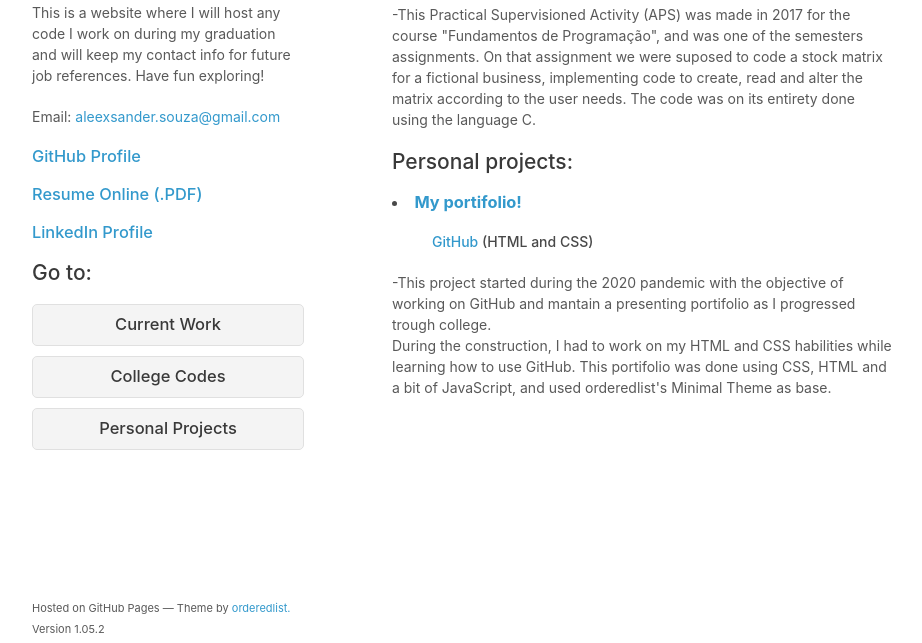
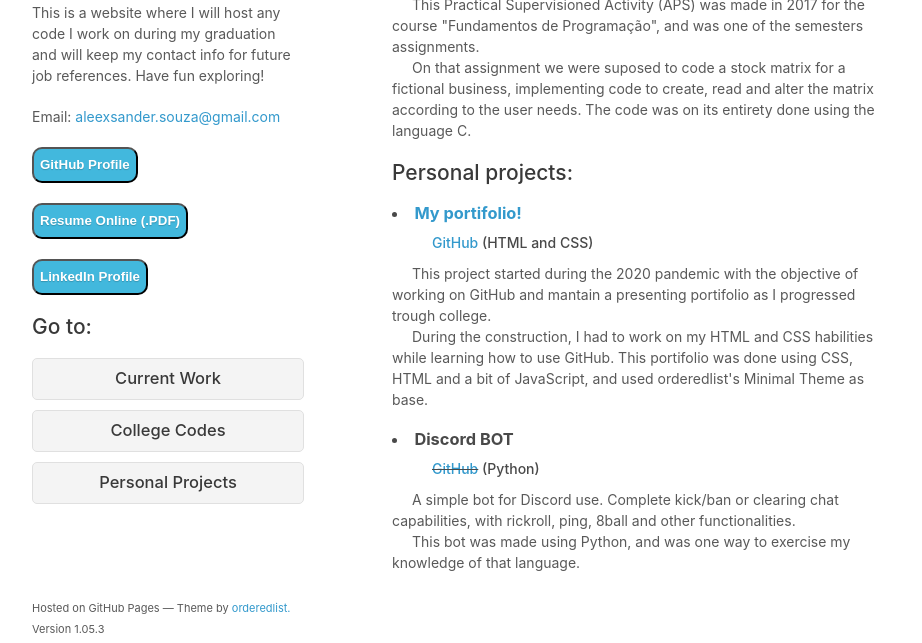
Before and after one commit to AlwaysLearning55/MA-7, a Jekyll site: the page index.html, which Jekyll copies as it is, in a window 1280 px wide and 1009 px high, cut to the strip 366-1009 px from the top of the window. Shown: the whole strip, without its empty margins (178-1100 px from the left). Built offline with Jekyll 4.4.1, drawn with Linux system fonts in a browser that asks for light colours; a script that is not in the unit is left out.

Commit message:
Button Update & Personal Project added

```diff
--- a/index.html
+++ b/index.html
@@ -14,28 +14,40 @@
     <![endif]-->
   </head>
 
+  <!--
+    <button class="button-success pure-button">Success Button</button>
+    <button class="button-error pure-button">Error Button</button>
+    <button class="button-warning pure-button">Warning Button</button>
+    <button class="button-secondary pure-button">Secondary Button</button>
+  !-->
+
   <body>
     <div class="wrapper">
       <header>
-        <h1><a href="https://alwayslearning55.github.io">AlwaysLearning's portifolio!</a></h1>
+        <h1>
+          <a href="https://alwayslearning55.github.io">AlwaysLearning's portifolio!</a></h1>
 
-        <img src="https://raw.githubusercontent.com/AlwaysLearning55/AlwaysLearning55.github.io/master/test_image.png" alt="Logo" />
+          <img src="https://raw.githubusercontent.com/AlwaysLearning55/AlwaysLearning55.github.io/master/test_image.png" alt="Logo" />
 
-        <p><br>This is a website where I will host any code I work on during my graduation and will keep my contact info for future job references. Have fun exploring!</p>
+          <p><br>This is a website where I will host any code I work on during my graduation and will keep my contact info for future job references. Have fun exploring!</p>
 
-        <p class="view">Email: <a href="mailto:Aleexsander.souza@gmail.com" target="_blank">aleexsander.souza@gmail.com</a></p>
 
-        <h3><p class="view"><a href="https://github.com/AlwaysLearning55" target="_blank">GitHub Profile</a></p>
+          <p class="view">Email: <a href="mailto:Aleexsander.souza@gmail.com" target="_blank">aleexsander.souza@gmail.com</a></p>
 
-        <p class="view"><a href="https://alwayslearning55.github.io/Alexsander%20Souza%20CV%20-%202020.pdf" target="_blank">Resume Online (.PDF)</a></p>
 
-        <p class="view"><a href="https://www.linkedin.com/in/alexsandersouza/" target="_blank">LinkedIn Profile</a></p></h3>
+          <p> <a href="https://github.com/AlwaysLearning55" target="_blank"> <button class = "button-secondary pure-button"> <b> GitHub Profile </b> </button> </a> </p>
+
+          <p> <a href="https://alwayslearning55.github.io/Alexsander%20Souza%20CV%20-%202020.pdf" target="_blank"> <button class = "button-secondary pure-button"> <b> Resume Online (.PDF) </b> </button> </a> </p>
+
+          <p> <a href="https://www.linkedin.com/in/alexsandersouza/" target="_blank"> <button class = "button-secondary pure-button"> <b> LinkedIn Profile </b> </button> </a> </p>
+
 
         <p><h2>Go to:</h2></p>
 
         <ul><a href="#Current Work"><h2>Current Work</h2></a></ul>
         <ul><a href="#CodesWorkedCollege"><h2>College Codes</h2></a></ul>
         <ul><a href="#PersonalCodes"><h2>Personal Projects</h2></a></ul>
+
       </header>
 
       <section>
@@ -55,9 +67,10 @@
         <ul><h4><a href="https://github.com/AlwaysLearning55/APS03-2017-02-EE-AlexsanderSouza/raw/master/2017%2002%20-%20APS%2003%20-%20EE.docx" download>Exercise Instructions</a>.<br>
         <a href="https://github.com/AlwaysLearning55/APS03-2017-02-EE-AlexsanderSouza" target="_new ">GitHub</a> (Programming Language C)</h4></ul>
 
-          -This Practical Supervisioned Activity (APS) was made in 2017 for the course "Fundamentos de Programação", and was one of the semesters assignments.
-            On that assignment we were suposed to code a stock matrix for a fictional business, implementing code to create, read and alter the matrix according to the user needs.
-            The code was on its entirety done using the language C.</p>
+        <p>
+        <div class="c"> This Practical Supervisioned Activity (APS) was made in 2017 for the course "Fundamentos de Programação", and was one of the semesters assignments.<br></div>
+        <div class="c"> On that assignment we were suposed to code a stock matrix for a fictional business, implementing code to create, read and alter the matrix according to the user needs.
+                        The code was on its entirety done using the language C.<br></div></p>
 
 
         <a name="PersonalCodes" class="anchor"></a>
@@ -66,14 +79,20 @@
         <p><h3><li><b><a href="https://alwayslearning55.github.io">My portifolio!</b></a></li></h3>
         <ul><h4><a href="https://github.com/AlwaysLearning55/AlwaysLearning55.github.io" target="_blank">GitHub</a> (HTML and CSS)</h4></ul>
 
-          -This project started during the 2020 pandemic with the objective of working on GitHub and mantain a presenting portifolio as I progressed trough college.<br>
-          During the construction, I had to work on my HTML and CSS habilities while learning how to use GitHub. This portifolio was done using CSS, HTML and a bit of JavaScript, and used orderedlist's Minimal Theme as base.</p>
+        <div class="c">  This project started during the 2020 pandemic with the objective of working on GitHub and mantain a presenting portifolio as I progressed trough college.<br></div>
+        <div class="c">  During the construction, I had to work on my HTML and CSS habilities while learning how to use GitHub. This portifolio was done using CSS, HTML and a bit of JavaScript, and used orderedlist's Minimal Theme as base.<br></div></p>
+
+        <p><h3><li><b>Discord BOT</b></li></h3>
+        <ul><h4><s><a href="" target="_blank">GitHub</a></s> (Python)</h4></ul>
+
+        <div class="c">  A simple bot for Discord use. Complete kick/ban or clearing chat capabilities, with rickroll, ping, 8ball and other functionalities.<br></div>
+        <div class="c">  This bot was made using Python, and was one way to exercise my knowledge of that language.<br></div></p>
 
 
       </section>
 
       <footer>
-        <p><small>Hosted on GitHub Pages &mdash; Theme by <a href="https://github.com/orderedlist">orderedlist.</a> Version 1.05.2</small></p>
+        <p><small>Hosted on GitHub Pages &mdash; Theme by <a href="https://github.com/orderedlist">orderedlist.</a> Version 1.05.3</small></p>
       </footer>
 
     </div>
--- a/stylesheets/styles.css
+++ b/stylesheets/styles.css
@@ -6,10 +6,16 @@ body {
   font-weight:400;
 }
 
-h1, h2, h3, h4, h5, h6 {
+h1, h2, h5, h6 {
   color:#222;
   margin:0 0 20px;
 }
+
+h3, h4 {
+  color:#222;
+  margin:0 0 10px;
+}
+
 
 p, ol, table, pre, dl {
   margin:0 0 20px;
@@ -63,6 +69,10 @@ a small {
 
 a:hover small {
   color:#777;
+}
+
+div.c {
+  text-indent: 20px;
 }
 
 .wrapper {
@@ -279,3 +289,52 @@ footer {
     color:#444;
   }
 }
+
+  <div>
+  <style scoped="">
+      .button-success,
+      .button-error,
+      .button-warning,
+      .button-secondary {
+          border-radius: 5px;
+      }
+
+      .button-success {
+          background: rgb(28, 184, 65);
+          text-align:center;
+          color: white;
+          border-radius: 10px;
+          text-shadow: 0 1px 1px rgba(0, 0, 0, 0.2);
+          text-align: center;
+          line-height: 30px;
+          /* this is a green */
+      }
+
+      .button-error {
+          background: rgb(202, 60, 60);
+          color: white;
+          border-radius: 10px;
+          text-shadow: 0 1px 1px rgba(0, 0, 0, 0.2);
+          /* this is a maroon */
+      }
+
+      .button-warning {
+          background: rgb(223, 117, 20);
+          color: white;
+          border-radius: 10px;
+          text-shadow: 0 1px 1px rgba(0, 0, 0, 0.2);
+          /* this is an orange */
+      }
+
+      .button-secondary {
+          background: rgb(66, 184, 221);
+          text-align:center;
+          color: white;
+          border-radius: 10px;
+          text-shadow: 0 1px 1px rgba(0, 0, 0, 0.2);
+          text-align: center;
+          line-height: 30px;
+          /* this is a light blue */
+      }
+  </style>
+</div>
```
